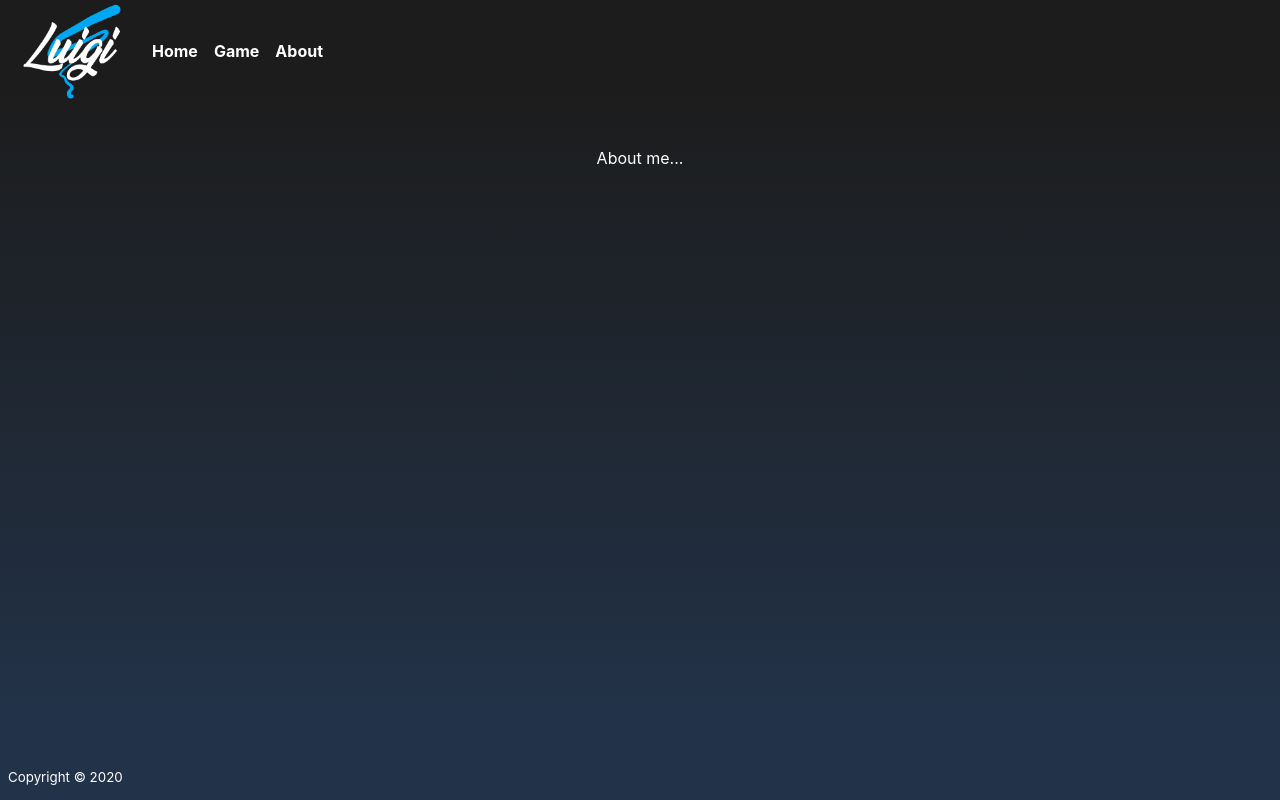
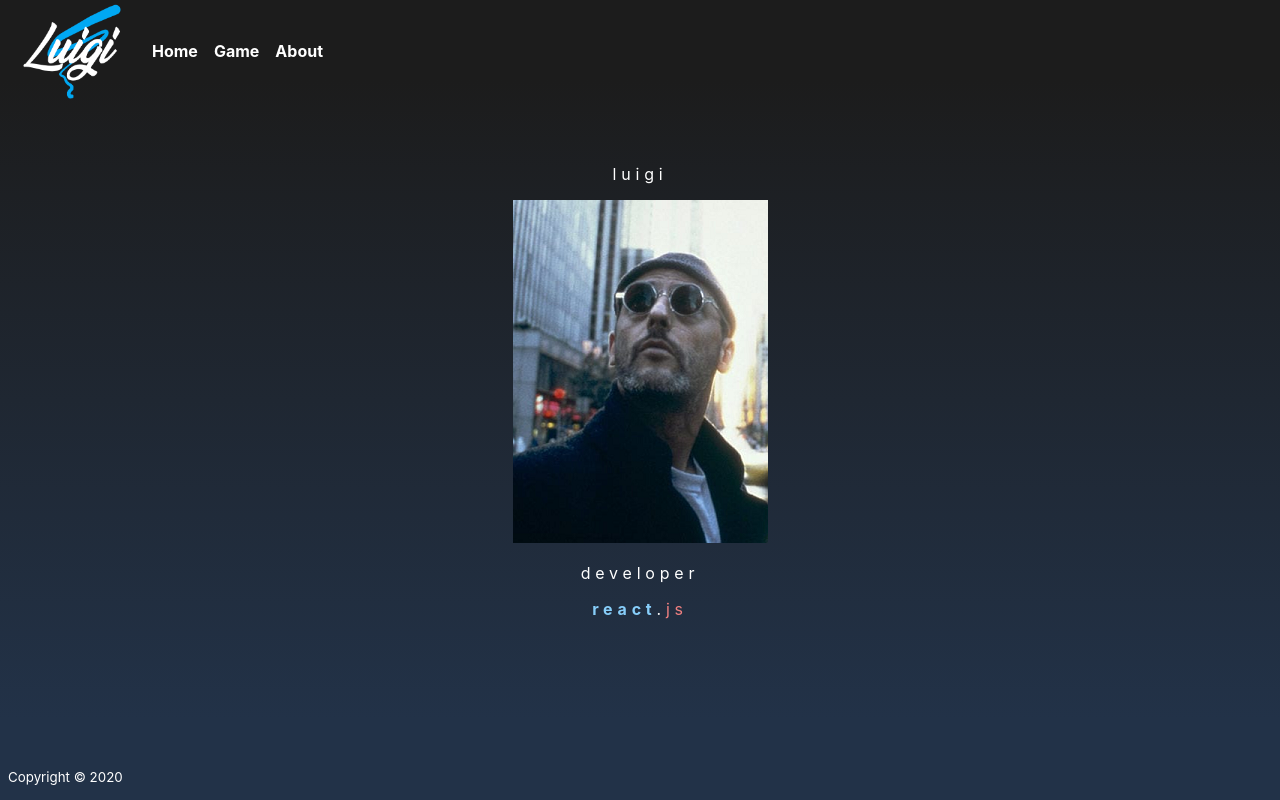
Before and after one commit to heidfeld/luigi-next, a Next.js app: page /about in a window 1280 px wide. Built offline with nearby package versions, Linux system fonts and the light colour scheme.

Commit message:
+ changed about page

```diff
--- a/src/pages/about.js
+++ b/src/pages/about.js
@@ -1,9 +1,23 @@
+import React from 'react';
+
 import '../styles/less/pages/about.less';
 
+const REACT_JS_LINK = 'http://reactjs.org';
+
 export default function About(props) {
+
     return (
-        <div>
-            About me...
+        <div className='about'>
+            <p>luigi</p>
+            <img className='about__image' src="/leon.png"/>
+            <p>developer</p>
+            <p>
+                <a href={REACT_JS_LINK}>
+                    <span className='about__text--lightskyblue'><b>react</b></span>
+                    .
+                    <span className='about__text--lightcoral'>js</span>
+                </a>
+            </p>
         </div>
     )
 }
--- a/src/styles/less/pages/about.less
+++ b/src/styles/less/pages/about.less
@@ -0,0 +1,20 @@
+.about {
+
+  p {
+    letter-spacing: .3em;
+  }
+
+  .about__text--lightskyblue {
+    color: lightskyblue;
+  }
+
+  .about__text--lightcoral {
+    color: lightcoral;
+  }
+
+  .about__image:hover {
+    filter: blur(1px) grayscale(80%);
+    cursor: crosshair;
+  }
+
+}
```
Also changed, not shown: public/leon.png (added).
